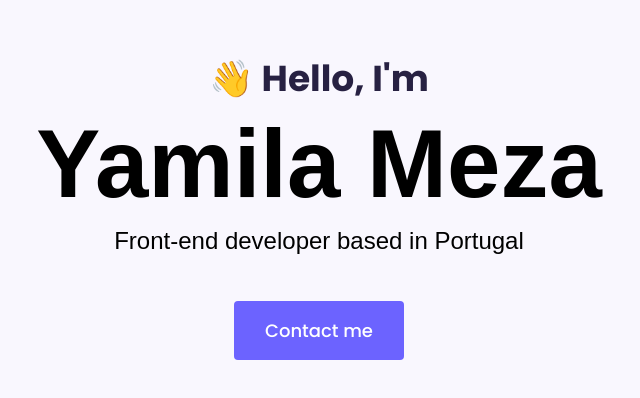
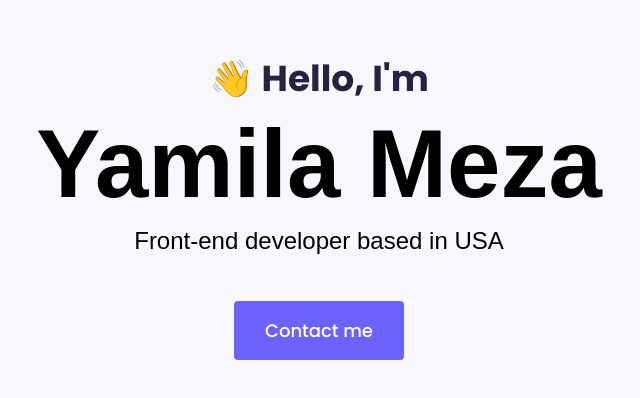
Before and after one commit to milabanilla/project, a website: page index.html in a window 1280 px wide. Shown: the part 108-506 px from the top of the page, without its empty margins (321-961 px from the left). Drawn offline with nearby package versions, Linux system fonts and the light colour scheme.

Commit message:
Update index.html

```diff
--- a/index.html
+++ b/index.html
@@ -22,7 +22,7 @@
     <div class="hero">
       <p>👋 Hello, I'm</p>
       <h1>Yamila Meza</h1>
-      <h2 class="mb-5">Front-end developer based in Portugal</h2>
+      <h2 class="mb-5">Front-end developer based in USA</h2>
       <div>
         <a href="#" class="btn btn-branding">Contact me</a>
       </div>
```
